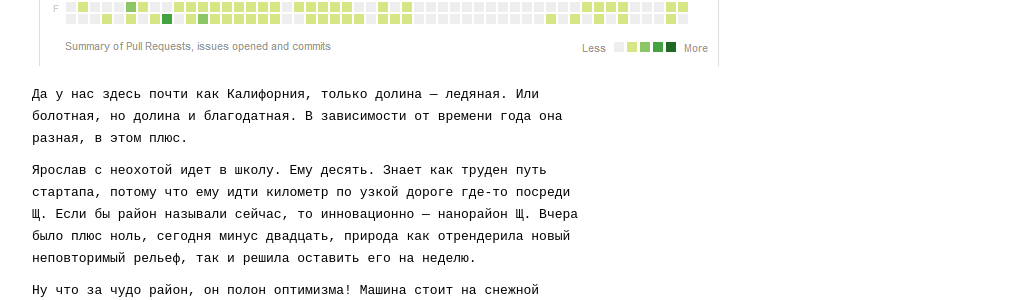
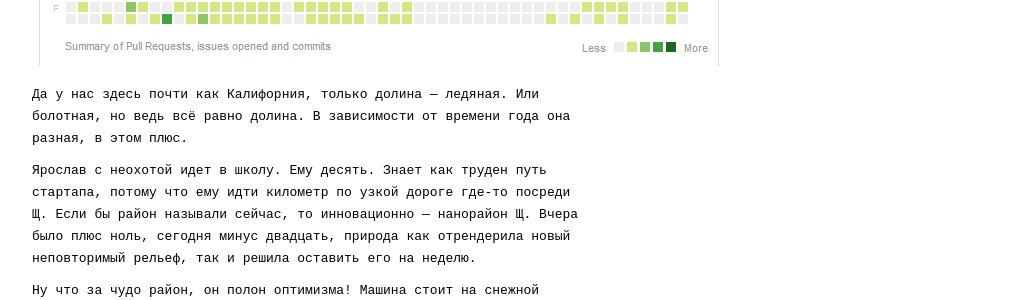
Before and after one commit to ptmt/ptmt.github.com, a Jekyll site: the page built from _posts/2013-01-29-foreverproject.md, in a window 1280 px wide. Shown: the part 448-748 px from the top of the page, without its empty margins (128-1151 px from the left). Built offline with Jekyll 4.4.1, drawn with Linux system fonts in a browser that asks for light colours; Markdown is read by kramdown in place of the engine named in the settings.

Commit message:
Update _posts/2013-01-29-foreverproject.md

```diff
--- a/_posts/2013-01-29-foreverproject.md
+++ b/_posts/2013-01-29-foreverproject.md
@@ -9,7 +9,7 @@ title: Forever project
 
 ![contributions](/img/photos/contributions.png)
 
-Да у нас здесь почти как Калифорния, только долина — ледяная. Или болотная, но долина и благодатная. В зависимости от времени года она разная, в этом плюс.
+Да у нас здесь почти как Калифорния, только долина — ледяная. Или болотная, но ведь всё равно долина. В зависимости от времени года она разная, в этом плюс.
 
 Ярослав с неохотой идет в школу. Ему десять. Знает как труден путь стартапа, потому что ему идти километр по узкой дороге где-то посреди Щ. Если бы район называли сейчас, то инновационно — нанорайон Щ. Вчера было плюс ноль, сегодня минус двадцать, природа как отрендерила новый неповторимый рельеф, так и решила оставить его на неделю.
 
```
